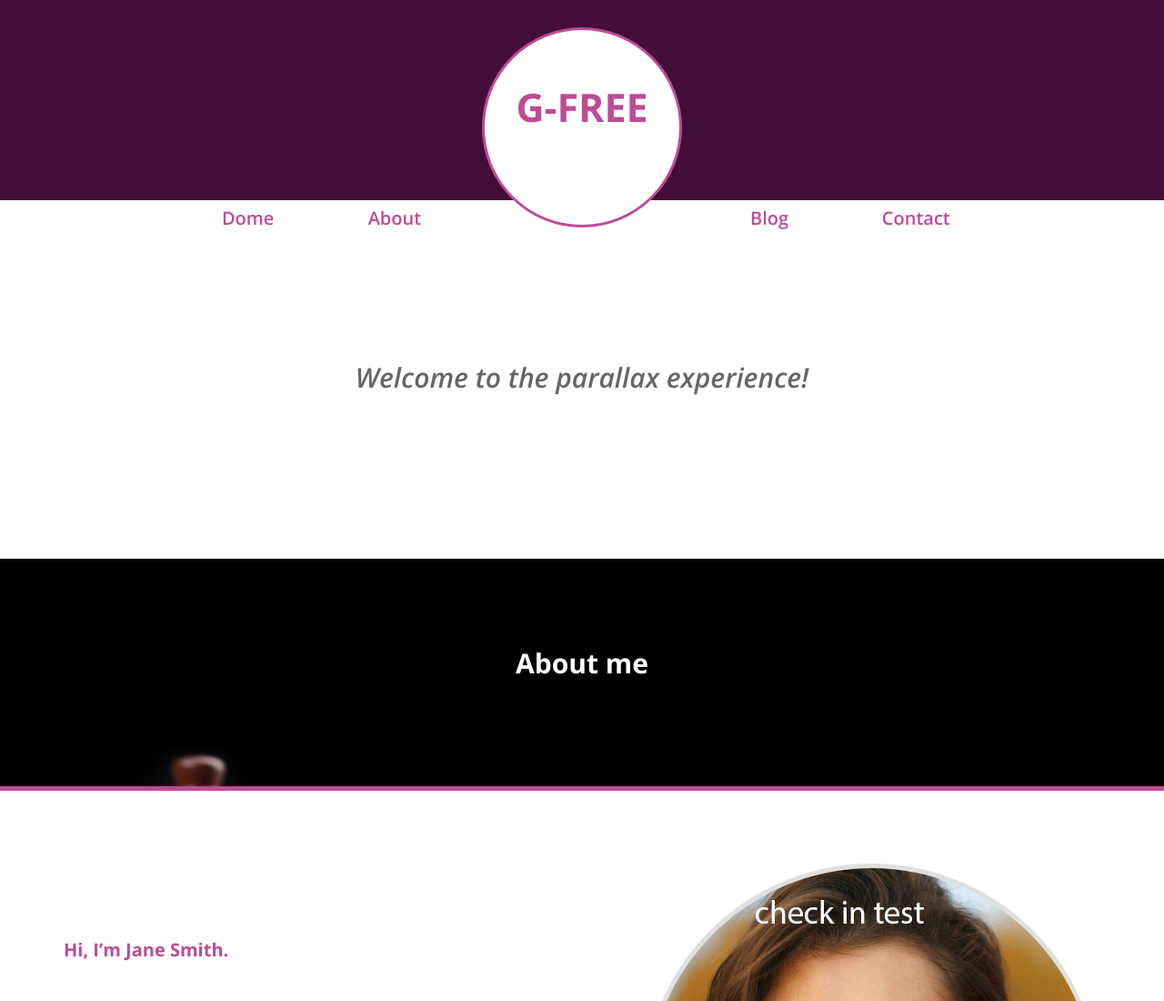
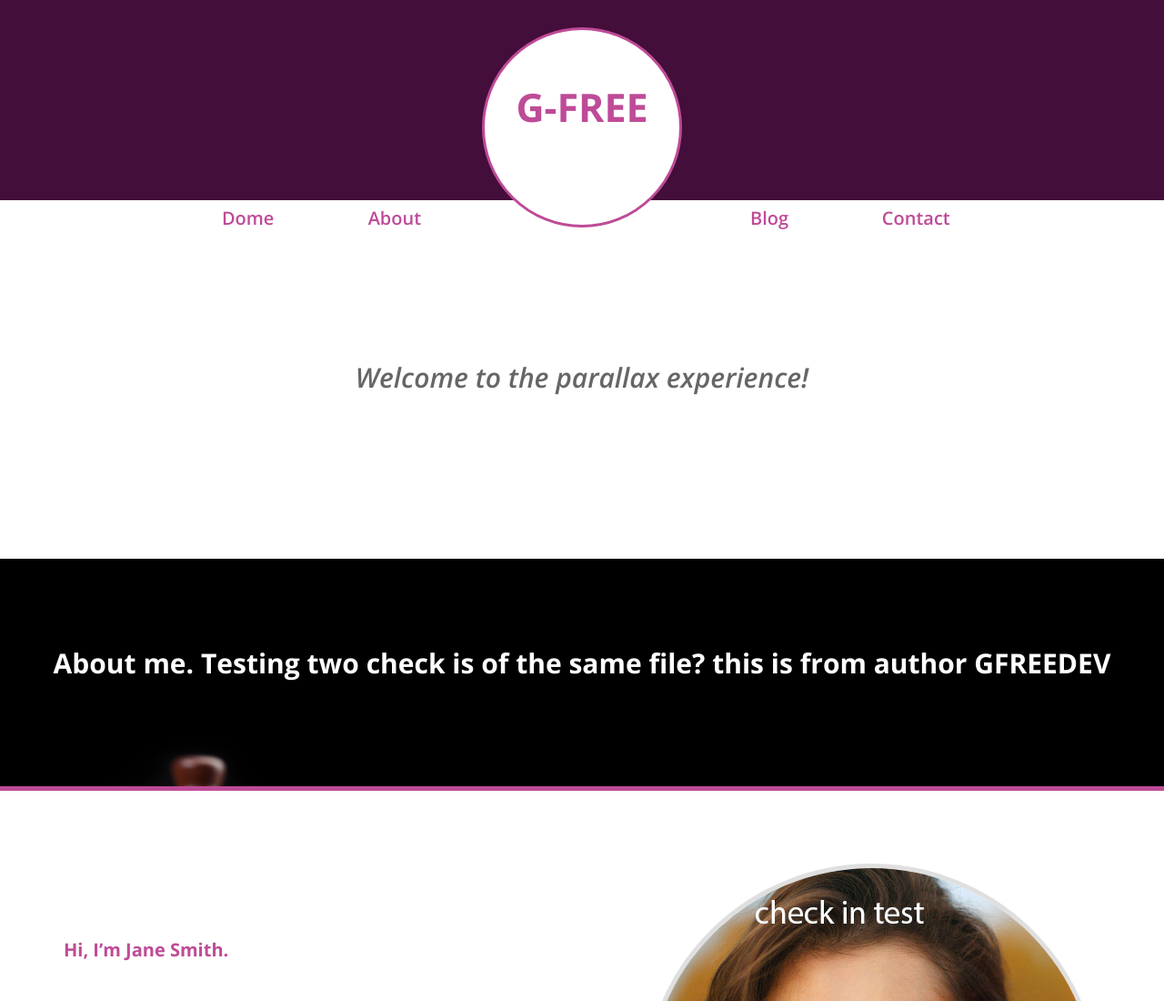
Before and after one commit to robertjmcinnis/gfree, a plain HTML site: page index.html in a window 1280 px wide. Shown: the top 1100 px of the page at 91% size. Drawn offline with nearby package versions, Linux system fonts and the light colour scheme.

Commit message:
check from gfreedev

```diff
--- a/index.html
+++ b/index.html
@@ -35,7 +35,7 @@
 	<div id="about-title">
 		<div class="wraptitle">
 			<div class="js-background-1 test">
-				<h2>About me</h2>
+				<h2>About me.  Testing two check is of the same file?  this is from author GFREEDEV</h2>
 			</div>
 		</div>
 	</div>
```
